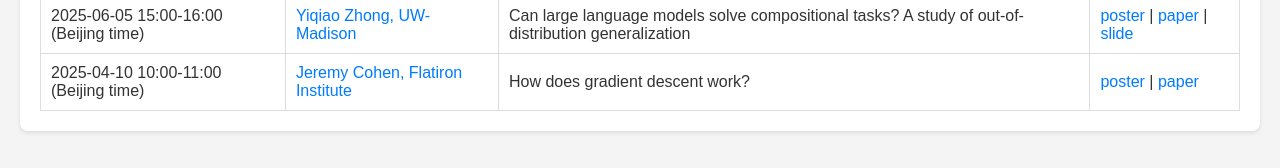
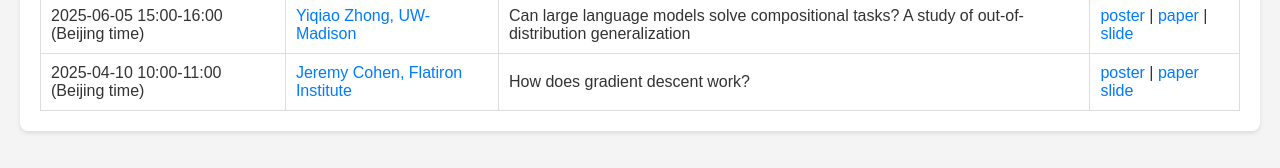
Before and after one commit to dl-theory-seminar/dl-theory-seminar.github.io, a plain HTML site: page index.html in a window 1280 px wide. Shown: the part 718-886 px from the top of the page. Drawn offline with Linux system fonts and the light colour scheme.

Commit message:
Update index.html

```diff
--- a/index.html
+++ b/index.html
@@ -79,6 +79,7 @@
                     <td>
                         <a href="https://cmlr.pku.edu.cn/SeminarsandColloquium/2e4ae187e97142dfbd03ab959e62fce7.htm" target="_blank">poster</a> |
                         <a href="https://arxiv.org/pdf/2410.24206" target="_blank">paper</a>
+                        <a href="assets/slides/slides_250410.pdf" target="_blank">slide</a>
                     </td>
                 </tr>
                 </tbody>
```
